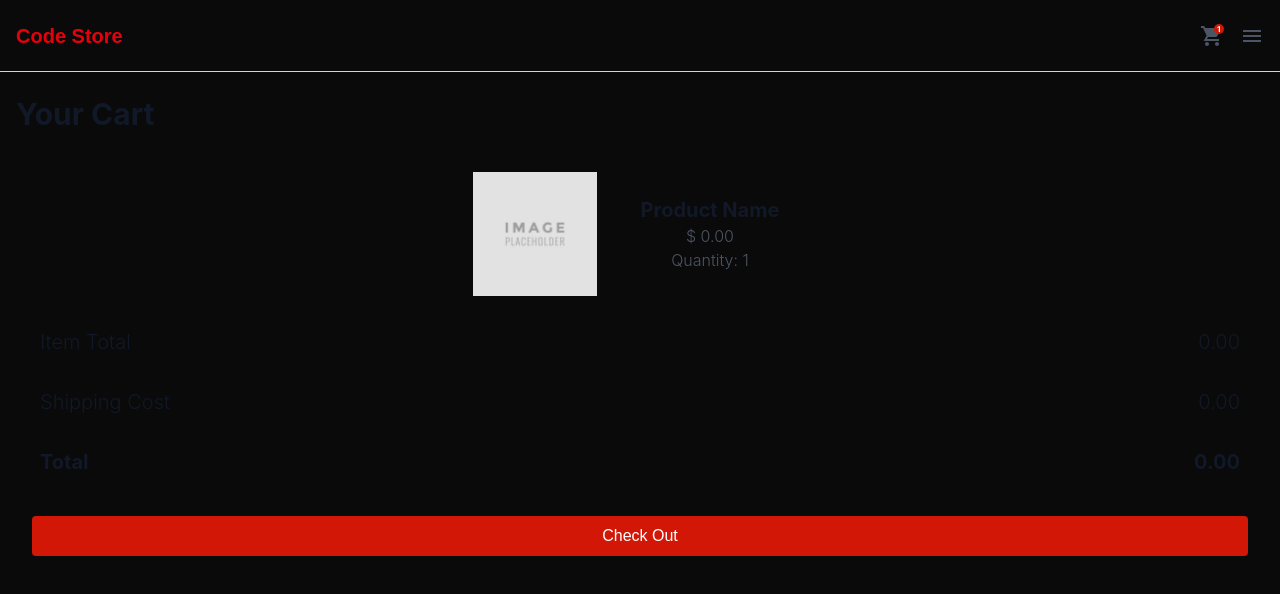
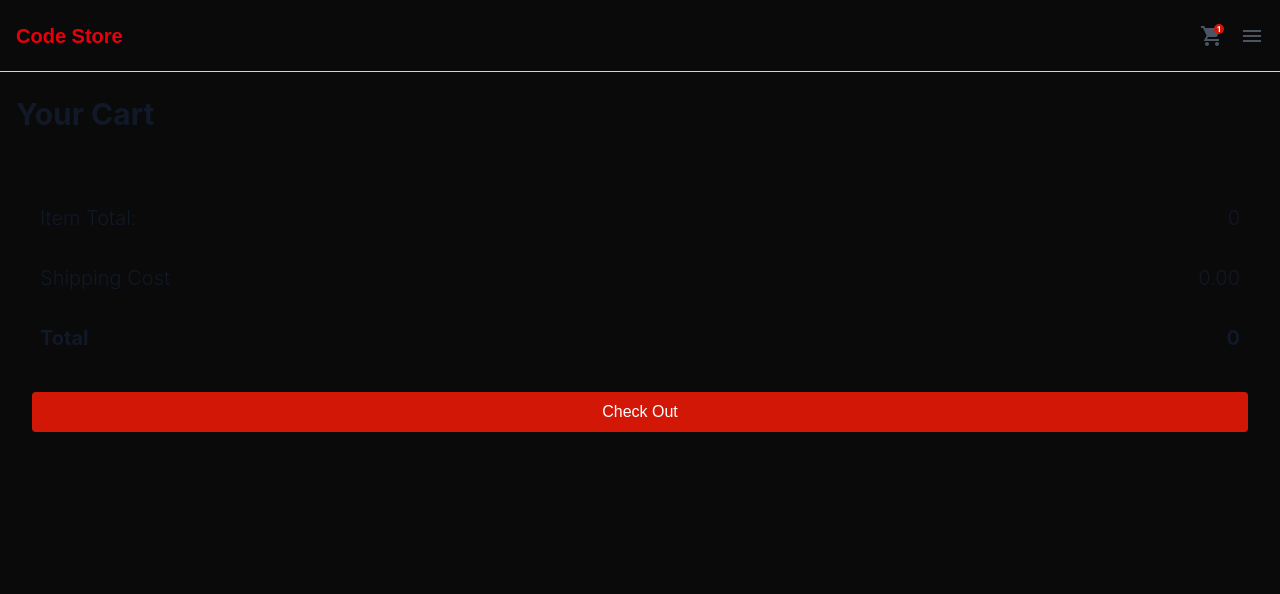
Before and after one commit to KelsonF/w12_E-Commerce_backend, a Next.js app: page /cart in a window 1280 px wide. Shown: the top 594 px of the page. Built offline with nearby package versions, Linux system fonts and the light colour scheme.

Commit message:
feat: integrates the cart page with the checkoutProvider

```diff
--- a/src/pages/cart/index.tsx
+++ b/src/pages/cart/index.tsx
@@ -3,37 +3,67 @@ import { Img } from "@/components/shared/Img";
 import { Container } from "@/components/shared/Container";
 import placeholderimage from "@/assets/placeholderimg.png";
 import { Button, ButtonType } from "@/components/checkout/Button/Button";
+import { useCheckout } from "@/application/providers/CheckoutProvider";
 
 export default function Cart() {
+  const { cart } = useCheckout();
+
+  const calculateItemTotal = (): number => {
+    return cart.reduce((total, item) => total + Number(item.price), 0);
+  };
+
+  const totalValue = calculateItemTotal();
 
   return (
     <div>
       <LeftContainer>
-            <p className="text-3xl text-[#111827] font-[Inter] font-bold pt-2">Your Cart</p>
+        <p className="text-3xl text-[#111827] font-[Inter] font-bold pt-2">
+          Your Cart
+        </p>
       </LeftContainer>
       <Container>
         <div className="flex flex-row justify-evenly place-items-center p-2 gap-4">
-                <Img source={placeholderimage.src} w={147} h={124} />
-                <Container>
-                <p className="text-xl text-[#111827] font-[Inter] font-bold">Product Name</p>
-                <p className="text-base text-[#4B5563] font-[Inter] font-light">$ 0.00</p>
-                <p className="text-base text-[#4B5563] font-[Inter] font-light">Quantity: 1</p>
-                </Container>
+          {cart.map((item, index) => (
+            <div
+              key={index}
+              className="flex flex-col items-center justify-center w-full p-2 bg-white rounded-lg shadow-md"
+            >
+              <Img source={placeholderimage} w={147} h={124} />
+              <p className="text-xl text-[#111827] font-[Inter] font-bold">
+                {item.name}
+              </p>
+              <p className="text-lg text-[#111827] font-[Inter] font-light">
+                {item.price}{" "}
+              </p>
+            </div>
+          ))}
         </div>
         <div className="flex flex-col items-left justify-start w-full gap-4 p-4">
           <div className="flex flex-row justify-between  p-2">
-                    <p className="text-xl text-[#111827] font-[Inter] font-light">Item Total</p>
-                    <p className="text-xl text-[#111827] font-[Inter] font-light">0.00 </p>
+            <p className="text-xl text-[#111827] font-[Inter] font-light">
+              Item Total:
+            </p>
+            <p className="text-xl text-[#111827] font-[Inter] font-light">
+              {cart.length}{" "}
+            </p>
           </div>
 
           <div className="flex flex-row justify-between p-2">
-                    <p className="text-xl text-[#111827] font-[Inter] font-light">Shipping Cost</p>
-                    <p className="text-xl text-[#111827] font-[Inter] font-light">0.00 </p>
+            <p className="text-xl text-[#111827] font-[Inter] font-light">
+              Shipping Cost
+            </p>
+            <p className="text-xl text-[#111827] font-[Inter] font-light">
+              0.00{" "}
+            </p>
           </div>
 
           <div className="flex flex-row justify-between p-2">
-                    <p className="text-xl text-[#111827] font-[Inter] font-bold">Total</p>
-                    <p className="text-xl text-[#111827] font-[Inter] font-bold">0.00 </p>
+            <p className="text-xl text-[#111827] font-[Inter] font-bold">
+              Total
+            </p>
+            <p className="text-xl text-[#111827] font-[Inter] font-bold">
+              {totalValue}{" "}
+            </p>
           </div>
         </div>
         <div className="flex flex-col items-center w-full p-4">
@@ -41,8 +71,5 @@ export default function Cart() {
         </div>
       </Container>
     </div>
-
   );
-
-
-};
+}
```
Lines whose indentation alone changed are shown as unchanged.
